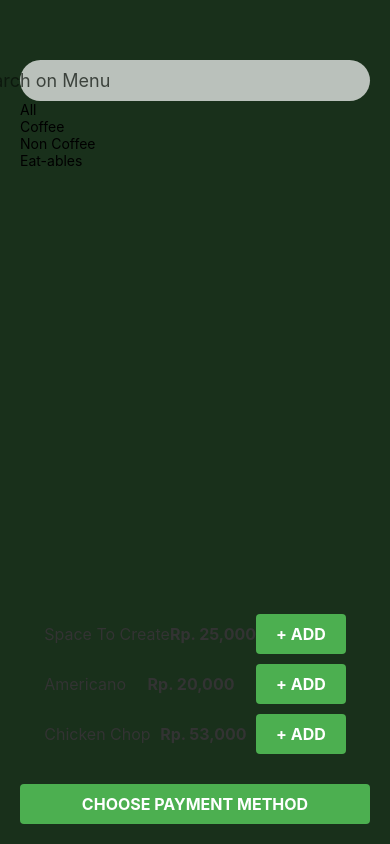
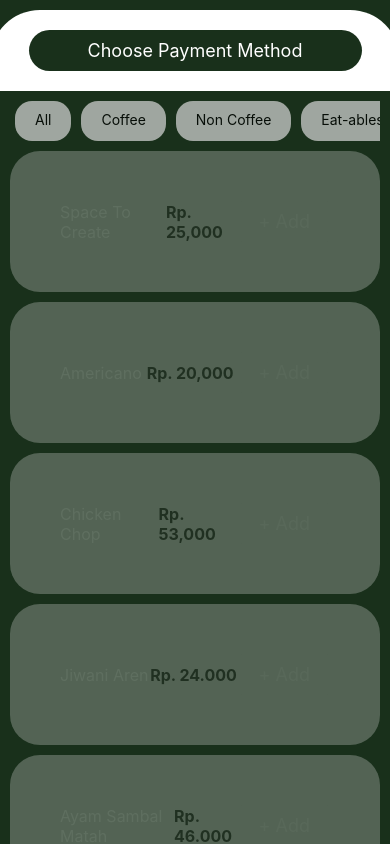
Before and after one commit to zuhdiaan/android, a React Native app: screen /Menu in a window 390 px wide. Built offline with nearby package versions, Linux system fonts and the light colour scheme.

Commit message:
update menu

```diff
--- a/Apps/Screens/Menu.jsx
+++ b/Apps/Screens/Menu.jsx
@@ -1,8 +1,9 @@
 import React, { useState } from 'react';
-import { View, Text, TouchableOpacity, StyleSheet, Image, TextInput, FlatList } from 'react-native';
+import { View, Text, TouchableOpacity, StyleSheet, Image, TextInput, FlatList, ScrollView } from 'react-native';
 import { debounce } from 'lodash';
 import Magnifier from "./../../assets/images/magnifier.png";
 
+export default function Menu () {
 const SearchBar = () => {
   const [searchText, setSearchText] = useState('');
 
@@ -26,11 +27,11 @@ const SearchBar = () => {
   );
 };
 
-const CategoryItem = ({ name }) => {
+const CategoryItem = ({ name, onPress }) => {
   return (
-    <View style={styles.categoryItem}>
+    <TouchableOpacity style={styles.categoryItem} onPress={() => onPress(name)}>
       <Text style={styles.categoryText}>{name}</Text>
-    </View>
+    </TouchableOpacity>
   );
 };
 
@@ -48,54 +49,67 @@ const MenuItem = ({ name, price, onAdd }) => {
 
 const PaymentButton = () => {
   return (
+    <View style={styles.paymentContainer}>
     <TouchableOpacity style={styles.paymentButton}>
       <Text style={styles.buttonText}>Choose Payment Method</Text>
     </TouchableOpacity>
+    </View>
   );
 };
 
-const categories = [
+const CategoryList = () => {
+  const categories = [
   { name: 'All' },
   { name: 'Coffee' },
   { name: 'Non Coffee' },
   { name: 'Eat-ables' },
 ];
 
+const handleCategoryPress = (category) => {
+    console.log(`${category} pressed`);
+  };
+
 const menuItems = [
   { name: 'Space To Create', price: 'Rp. 25,000' },
   { name: 'Americano', price: 'Rp. 20,000' },
   { name: 'Chicken Chop', price: 'Rp. 53,000' },
+  { name: 'Jiwani Aren', price: 'Rp. 24.000'},
+  { name: 'Ayam Sambal Matah', price: 'Rp. 46.000'},
+  { name: 'Kopi Susu Jiwani', price: 'Rp. 23.000'},
+
 ];
 
-export default function Menu() {
   return (
     <View style={styles.container}>
       <SearchBar />
-      <FlatList
-        data={categories}
-        renderItem={({ item }) => (
-          <CategoryItem name={item.name} />
-        )}
-        keyExtractor={(item, index) => index.toString()}
-      />
-      <View style={styles.menuContainer}>
-        <FlatList
-          data={menuItems}
-          renderItem={({ item }) => (
-            <MenuItem name={item.name} price={item.price} onAdd={() => console.log('Add item')} />
-          )}
-          keyExtractor={(item, index) => index.toString()}
-        />
-      </View>
+      <ScrollView style={styles.menuContainer}>
+        <View style={styles.CategoryList}>
+      {categories.map((item, index) => (
+        <CategoryItem key={index.toString()} name={item.name} onPress={handleCategoryPress} />
+        ))}
+        </View>
+      {menuItems.map((item, index) => (
+            <MenuItem
+              key={index.toString()}
+              name={item.name}
+              price={item.price}
+              onAdd={() => console.log('Add item')}
+            />
+          ))}
+      </ScrollView>
       <PaymentButton />
     </View>
   );
+};
+return <CategoryList />;
 }
 
 const styles = StyleSheet.create({
   container: {
+    position: "fixed",
     flex: 1,
-    padding: 20,
+    padding: 10,
+    paddingBottom: 20,
     backgroundColor: '#19301B',
   },
   search: {
@@ -105,8 +119,8 @@ const styles = StyleSheet.create({
     padding: 10,
     marginTop: 40,
     borderRadius: 50,
-    justifyContent: 'center', // center child elements vertically
-    alignItems: 'center', // center child elements horizontally
+    justifyContent: 'center',
+    alignItems: 'center',
     flexDirection: 'row',
   },
   magnifier: {
@@ -117,16 +131,38 @@ const styles = StyleSheet.create({
   },
   title: {
     fontSize: 18,
-    fontWeight: 'light',
+    fontWeight: '300',
     color: '#000000',
     opacity: 0.7,
   },
+  categoryItem: {
+    backgroundColor: "#D9D9D9",
+    opacity: 0.7,
+    padding:  10,
+    paddingHorizontal: 20,
+    borderRadius: 17,
+    marginHorizontal: 5,
+    height: 40,
+  },
+  categoryText: {
+    color: '#000',
+    fontSize: 14,
+    textAlign: 'center',
+  },
+  CategoryList: {
+    marginVertical: 10,
+    flexDirection: "row",
+  },
   menuContainer: {
     width: '100%',
-    marginBottom: 20,
-    alignItems: 'center', // center child elements horizontally
+    // marginBottom: -300,
   },
   menuItem: {
+    alignSelf: 'stretch',
+    backgroundColor: '#D9D9D9',
+    opacity: 0.3,
+    padding: 50,
+    borderRadius: 30,
     flexDirection: 'row',
     alignItems: 'center',
     justifyContent: 'space-between',
@@ -135,32 +171,45 @@ const styles = StyleSheet.create({
   },
   menuText: {
     fontSize: 16,
-    color: '#333',
+    color: '#FFFFFF',
   },
   priceText: {
     fontSize: 16,
     fontWeight: 'bold',
     color: '#333',},
   addButton: {
-    backgroundColor: '#4CAF50',
+    backgroundColor: '#D9D9D9',
+    opacity: 0.5,
     borderRadius: 4,
     paddingVertical: 10,
     paddingHorizontal: 20,
   },
   buttonText: {
-    color: '#fff',
-    fontSize: 16,
-    fontWeight: 'bold',
+    color: '#FFFFFF',
+    fontSize: 18,
+    fontWeight: 'light',
     textAlign: 'center',
-    textTransform: 'uppercase',
   },
   paymentButton: {
-    backgroundColor: '#4CAF50',
-    borderRadius: 4,
+    backgroundColor: '#19301B',
+    borderRadius: 30,
     paddingVertical: 10,
     paddingHorizontal: 20,
-    width: '100%',
+    width: '90%',
+    alignSelf: "center",
     alignItems: 'center',
     justifyContent: 'center',
   },
+  paymentContainer:{
+  position: "fixed",
+  backgroundColor: "#FFFFFF",
+  padding: 20,
+  width: 410,
+  alignSelf: "center",
+  // borderBottomEndRadius: 50,
+  // borderBottomStartRadius: 50,
+  borderTopStartRadius: 50,
+  borderTopEndRadius: 50,
+  // borderBottomEndRadius: 50,
+  },
 });
```
